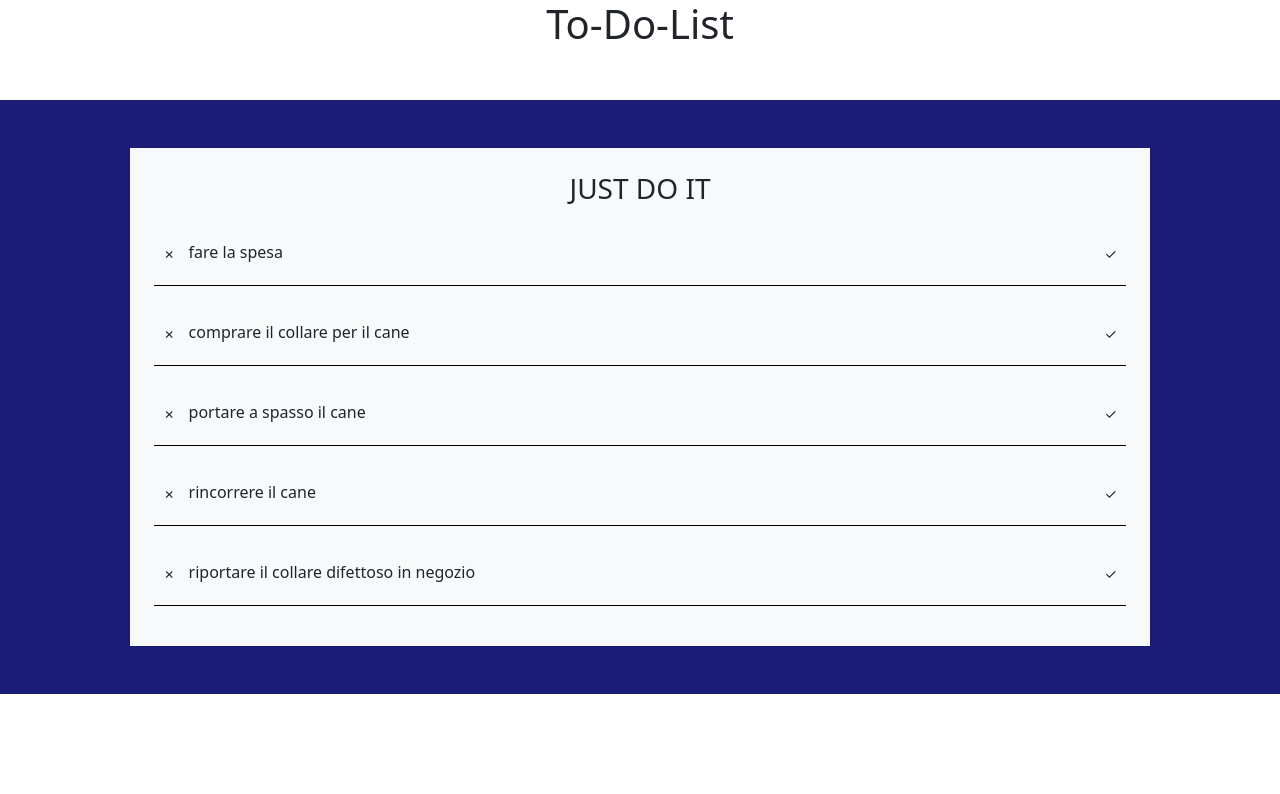
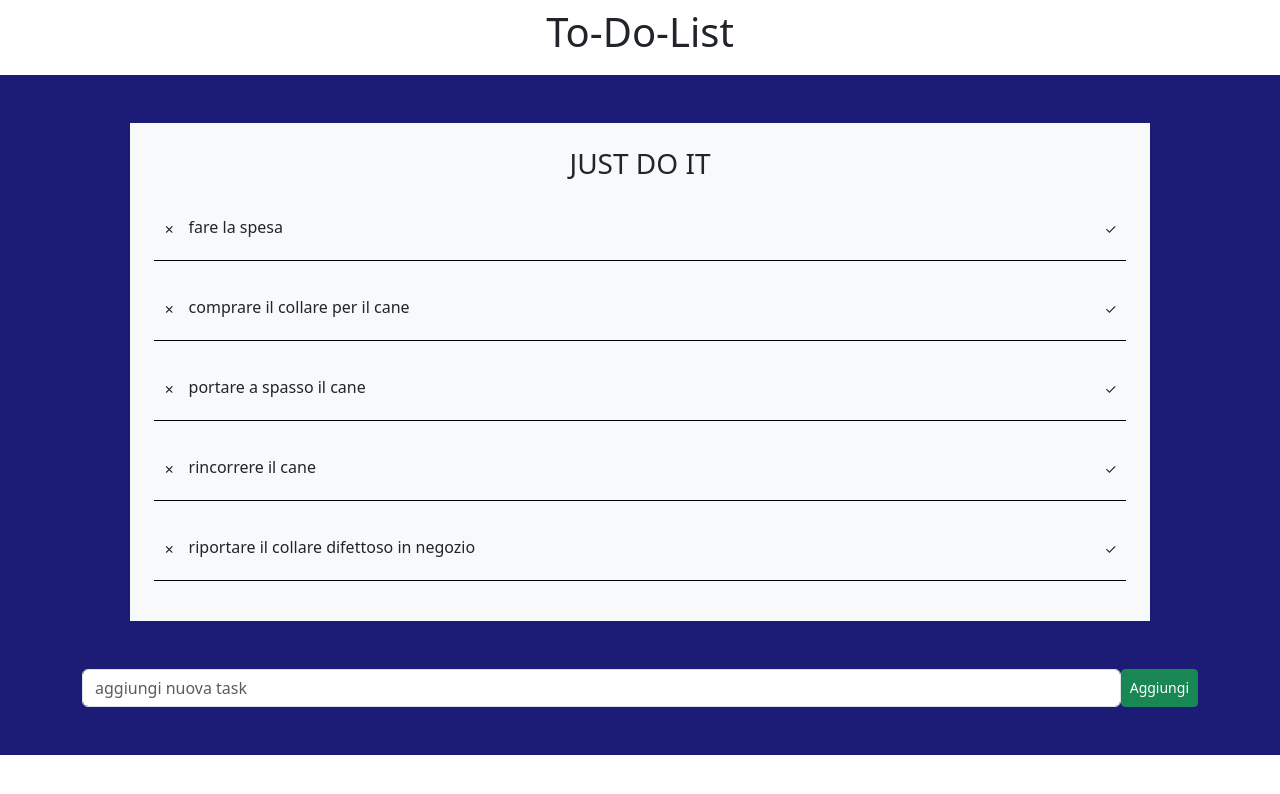
Before and after one commit to stappost/vue-todolist, a plain HTML site: page index.html in a window 1280 px wide. Drawn offline with nearby package versions, Linux system fonts and the light colour scheme.

Commit message:
milestone 3

```diff
--- a/css/style.css
+++ b/css/style.css
@@ -5,7 +5,7 @@
 }
 
 header{
-    height: 100px;
+    height: 75px;
 }
 
 main{
--- a/index.html
+++ b/index.html
@@ -10,7 +10,7 @@
 <body>
     <div id="app">
         <header>
-            <div class="text-center">
+            <div class="text-center pt-2">
                 <h1>To-Do-List</h1>
             </div>
         </header>
@@ -33,6 +33,12 @@
                             </ul>
                         </div>
                     </div>
+                    <div class="col-12">
+                        <div class="d-flex justify-content-center mb-5">
+                            <input type="text" class="form-control" placeholder="aggiungi nuova task" v-model="text_task">
+                            <button class="btn btn-sm btn-success" @click="add_task">Aggiungi</button>
+                        </div>
+                    </div>
                 </div>
             </div>
         </main>
--- a/js/script.js
+++ b/js/script.js
@@ -3,6 +3,7 @@ const { createApp } = Vue;
 createApp({
     data(){
         return{
+            text_task: "",
             // TO DO LIST
             todoList:[
                 {
@@ -29,6 +30,9 @@ createApp({
         }
     },
     methods:{
-
+        add_task(){
+            this.todoList.push({text:this.text_task, done:false})
+            this.text_task= "";
+        }
     }
 }).mount('#app')
```
